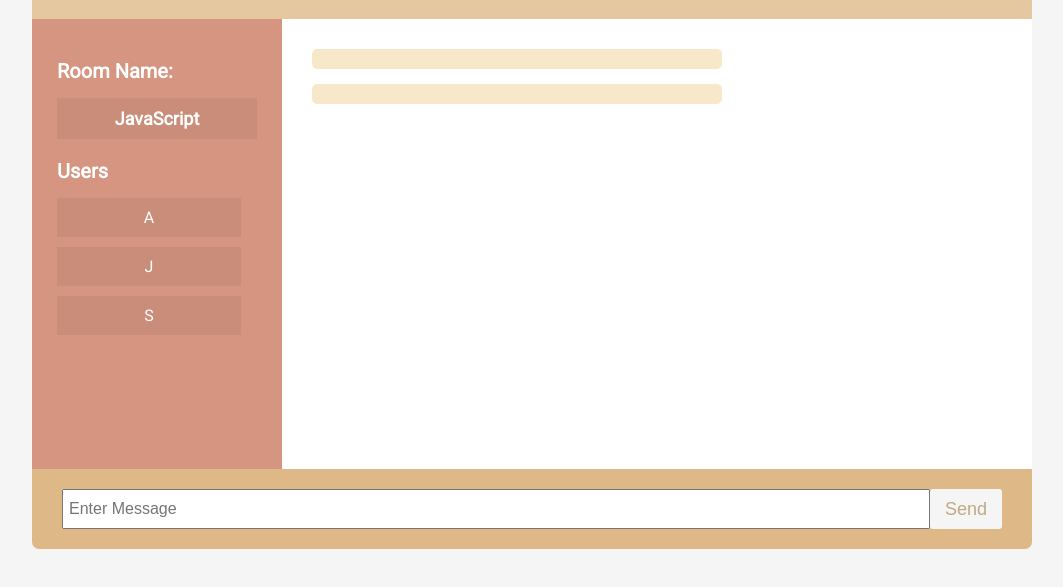
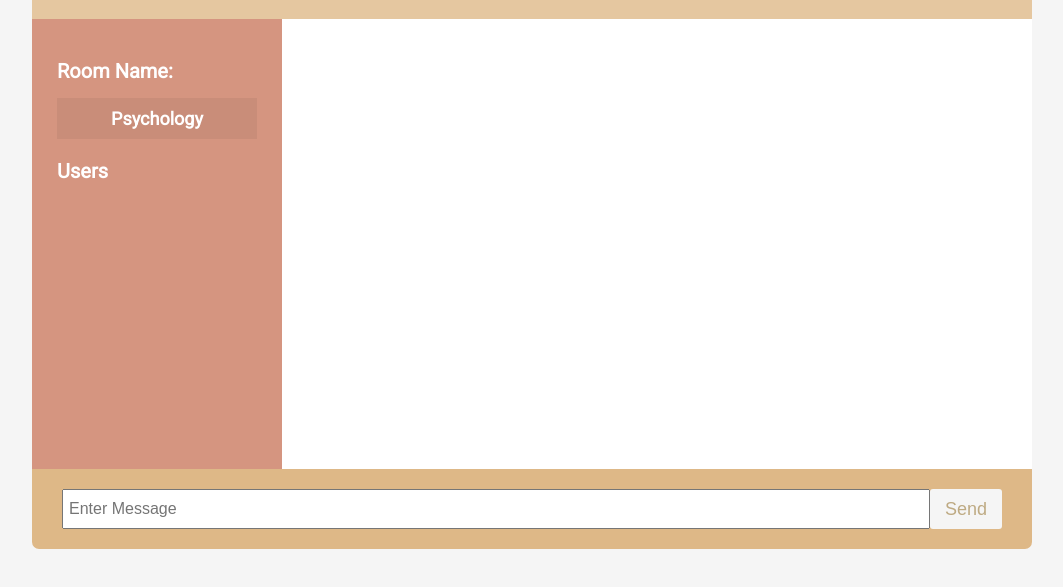
Before and after one commit to Shruti19Arya/NodeJSProject, a plain HTML site: page public/chat.html in a window 1280 px wide. Shown: the part 113-700 px from the top of the page, without its empty margins (108-1171 px from the left). Drawn offline with nearby package versions, Linux system fonts and the light colour scheme.

Commit message:
Update chat.html

```diff
--- a/public/chat.html
+++ b/public/chat.html
@@ -14,7 +14,6 @@
   <div class="chat-container">
     <header class="chat-header">
       <h1>
-        <!-- <i class="fas fa-smile"></i>  -->
         ChatApp
       </h1>
       <a href="index.html" class="btn">Leave Room</a>
@@ -24,35 +23,38 @@
         <h3>
           Room Name:
         </h3>
-        <h2 id="room-name">JavaScript</h2>
+        <h2 id="room-name">Psychology</h2>
         <!-- <h2 id="room-name"></h2> -->
 
         <h3>
-          <!-- <i class="fas fa-users"></i> -->
           Users
         </h3>
         <ul id="users">
-          <li>A</li>
+          <!-- <li>A</li>
           <li>J</li>
-          <li>S</li>
+          <li>S</li> -->
 
         </ul>
       </div>
       <div class="chat-messages">
-        <div class="incoming message">
-          <!-- <p class="meta">B <span>9:12pm</span></p>
+        <!-- <div class="incoming">
+        <div class=" message">
+          <p class="meta">B <span>9:12pm</span></p>
           <p class="text">
             Lorem ipsum dolor sit amet consectetur adipisicing elit. Eligendi,
             repudiandae.
-          </p> -->
-        </div>
-        <div class="outgoing message">
-          <!-- <p class="meta">M <span>9:15pm</span></p>
+          </p>
+        </div></div>
+        <div class="outgoing">
+
+        <div class=" message">
+          <p class="meta">M <span>9:15pm</span></p>
           <p class="text">
             Lorem ipsum dolor sit amet consectetur adipisicing elit. Eligendi,
             repudiandae.
-          </p> -->
+          </p>
         </div>
+        </div> -->
 
       </div>
     </main>
@@ -60,14 +62,17 @@
       <form id="chat-form">
         <input id="msg" type="text" placeholder="Enter Message" required autocomplete="off" />
         <button class="btn">
-          <!-- <i class="fas fa-paper-plane"></i>-->
           Send
         </button>
       </form>
     </div>
   </div>
 
+  <script src="https://cdnjs.cloudflare.com/ajax/libs/qs/6.10.1/qs.min.js"
+    integrity="sha512-aTKlYRb1QfU1jlF3k+aS4AqTpnTXci4R79mkdie/bp6Xm51O5O3ESAYhvg6zoicj/PD6VYY0XrYwsWLcvGiKZQ=="
+    crossorigin="anonymous" referrerpolicy="no-referrer"></script>
+  <script src=" /socket.io/socket.io.js"></script>
+  <script src="js/main.js"></script>
 
 </body>
-
 </html>
```
